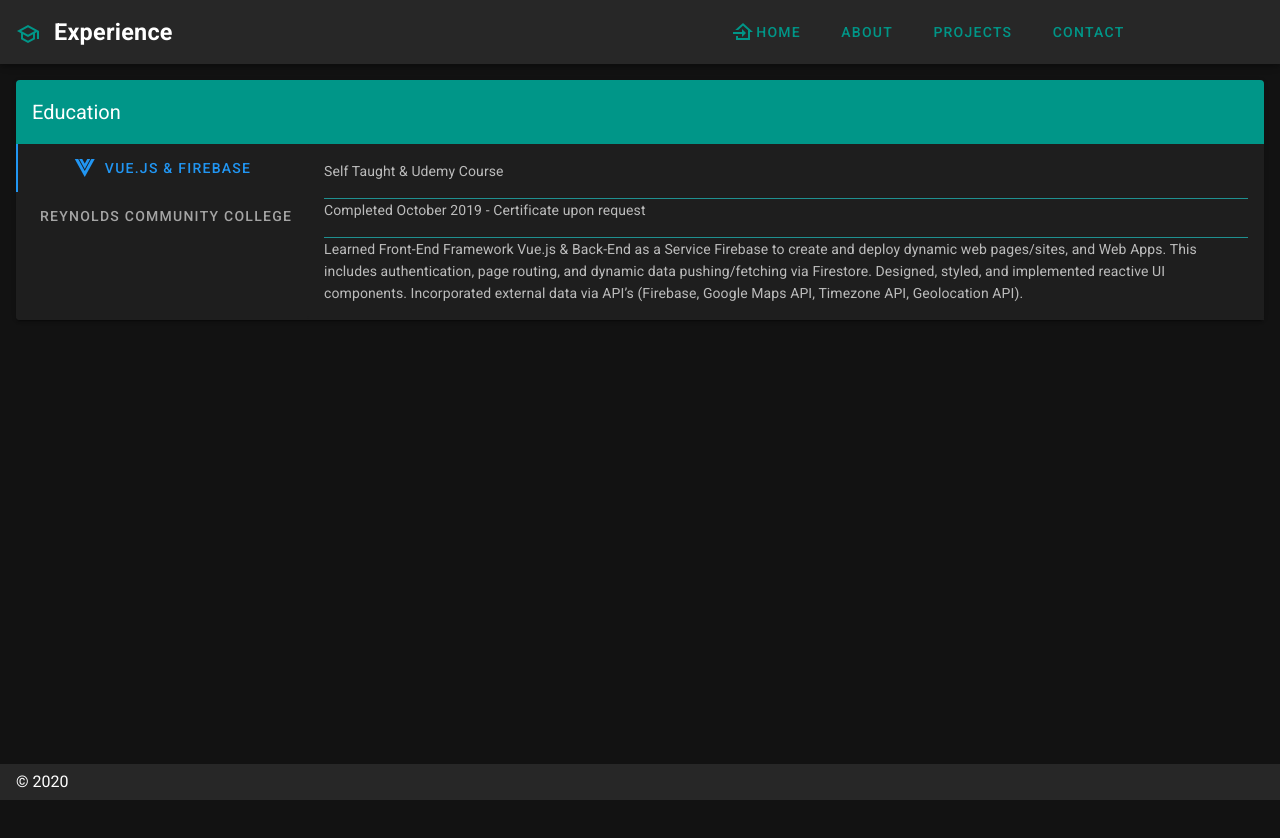
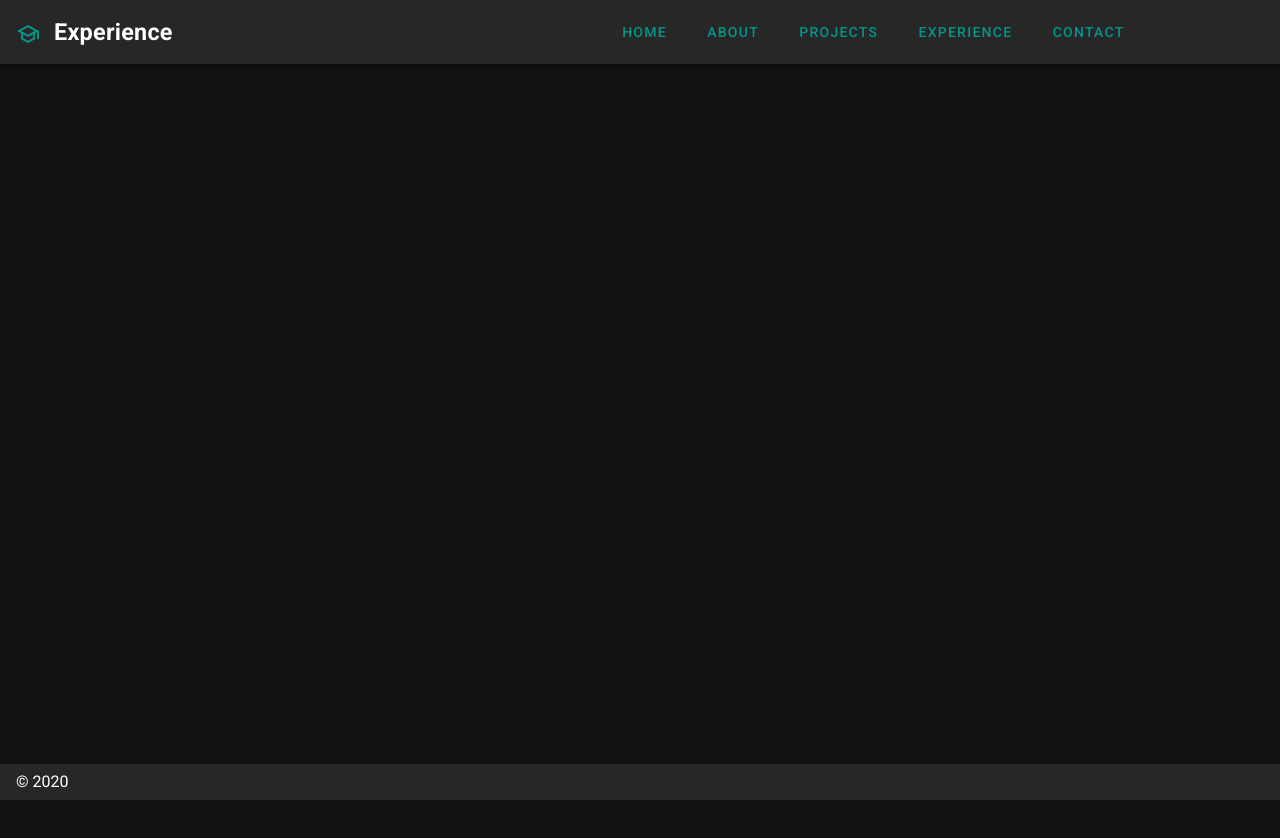
Before and after one commit to Jmison/my-resume, a Vue app: page /experience in a window 1280 px wide. Shown: the top 838 px of the page. Built offline with nearby package versions, Linux system fonts and the light colour scheme.

Commit message:
Eliminated the code that made the top buttons jump around, once clicked. Deleted all of the code under Experience to implement v-for, for the information that will be given.

```diff
--- a/src/components/Home.vue
+++ b/src/components/Home.vue
@@ -92,6 +92,12 @@
 
     <!-- Top toolbar buttons -->
      <div class="my-2">
+        <v-btn text large color="teal" to="home">
+           Home
+        </v-btn>
+      </div>
+
+     <div class="my-2">
         <v-btn text large color="teal" to="about">About</v-btn>
       </div>
 
--- a/src/views/About.vue
+++ b/src/views/About.vue
@@ -32,11 +32,14 @@
 
 
     <!-- Top toolbar buttons -->
-     <div class="my-2">
+      <div class="my-2">
         <v-btn text large color="teal" to="home">
-          <v-icon>mdi-home-import-outline</v-icon>
            Home
         </v-btn>
+      </div>
+
+     <div class="my-2">
+        <v-btn text large color="teal" to="about">About</v-btn>
       </div>
 
       <div class="my-2">
--- a/src/views/Contact.vue
+++ b/src/views/Contact.vue
@@ -34,12 +34,11 @@
     <!-- Top toolbar buttons -->
      <div class="my-2">
         <v-btn text large color="teal" to="home">
-          <v-icon>mdi-home-import-outline</v-icon>
            Home
         </v-btn>
       </div>
 
-      <div class="my-2">
+     <div class="my-2">
         <v-btn text large color="teal" to="about">About</v-btn>
       </div>
 
@@ -49,6 +48,10 @@
 
      <div class="my-2">
         <v-btn text large color="teal" to="Experience">Experience</v-btn>
+      </div>
+
+     <div class="my-2">
+        <v-btn text large color="teal" to="contact">Contact</v-btn>
       </div>
 
     <v-btn class="ma-2" tile large color="teal" icon href="https://www.github.com/jmison">
--- a/src/views/Experience.vue
+++ b/src/views/Experience.vue
@@ -13,6 +13,7 @@
       app
       clipped-left
     >
+
 
     <div class="title">
       <h3>
@@ -44,17 +45,20 @@
     <!-- Top toolbar buttons -->
      <div class="my-2">
         <v-btn text large color="teal" to="home">
-          <v-icon>mdi-home-import-outline</v-icon>
            Home
         </v-btn>
       </div>
 
-      <div class="my-2">
+     <div class="my-2">
         <v-btn text large color="teal" to="about">About</v-btn>
       </div>
 
       <div class="my-2">
         <v-btn text large color="teal" to="projects">Projects</v-btn>
+      </div>
+
+     <div class="my-2">
+        <v-btn text large color="teal" to="Experience">Experience</v-btn>
       </div>
 
      <div class="my-2">
@@ -72,74 +76,10 @@
 
 
 
-  <v-card>
-    <v-toolbar flat color="teal" dark>
-      <v-toolbar-title>Education</v-toolbar-title>
-    </v-toolbar>
-    <v-tabs vertical>
-      <v-tab>
-        <v-icon left>mdi-vuejs</v-icon>
-        Vue.js & Firebase
-      </v-tab>
-      <v-tab>
-        <v-icon left>mdi-teach</v-icon>
-       Reynolds Community College
-      </v-tab>
 
 
-      <v-tab-item>
-        <v-card flat>
-          <v-card-text>
-            <p>
-              Self Taught & Udemy Course
-            </p>
-                <v-divider
-                  :inset="inset"
-                  horizontal
-                  color="teal"
-              ></v-divider>
-            <p>
-              Completed October 2019 - Certificate upon request
-            </p>
-                <v-divider
-                  :inset="inset"
-                  horizontal
-                  color="teal"
-              ></v-divider>
-            <p class="mb-0">
-              Learned Front-End Framework Vue.js & Back-End as a Service Firebase to create and deploy dynamic web pages/sites, and Web Apps. This includes authentication, page routing, and dynamic data pushing/fetching via Firestore. Designed, styled, and implemented reactive UI components. Incorporated external data via API’s (Firebase, Google Maps API, Timezone API, Geolocation API).
-            </p>
-          </v-card-text>
-        </v-card>
-      </v-tab-item>
-      <v-tab-item>
-        <v-card flat>
-          <v-card-text>
-            <p>
-              Certification in General Education
-            </p>
-                <v-divider
-                  :inset="inset"
-                  horizontal
-                  color="teal"
-              ></v-divider>
-            <p>
-              August 2013 - May 2019
-            </p>
-                <v-divider
-                  :inset="inset"
-                  horizontal
-                  color="teal"
-              ></v-divider>
-            <p class="mb-0">
-              <p>
-              Computer Science I, Computer Science II, Calculus-Analytic I, Calculus-Analytic II, Ethics.
-            </p>
-          </v-card-text>
-        </v-card>
-      </v-tab-item>
-    </v-tabs>
-  </v-card>
+
+
 
 
     <v-footer app>
@@ -156,8 +96,12 @@
     props: {
       source: String,
     },
+
     data: () => ({
       drawer: null,
+        projects: [
+        { title: 'Design a new website', degree: 'The Net Ninja', years: '1st Jan 2019', description: 'ongoing'},
+      ]
     }),
     created () {
       this.$vuetify.theme.dark = true
--- a/src/views/Projects.vue
+++ b/src/views/Projects.vue
@@ -30,19 +30,23 @@
 
 
     <!-- Top toolbar buttons -->
-     <div class="my-2">
+
+      <div class="my-2">
         <v-btn text large color="teal" to="home">
-          <v-icon>mdi-home-import-outline</v-icon>
            Home
         </v-btn>
       </div>
 
-      <div class="my-2">
+     <div class="my-2">
         <v-btn text large color="teal" to="about">About</v-btn>
       </div>
 
       <div class="my-2">
-        <v-btn text large color="teal" to="experience">Experience</v-btn>
+        <v-btn text large color="teal" to="projects">Projects</v-btn>
+      </div>
+
+     <div class="my-2">
+        <v-btn text large color="teal" to="Experience">Experience</v-btn>
       </div>
 
      <div class="my-2">
```
